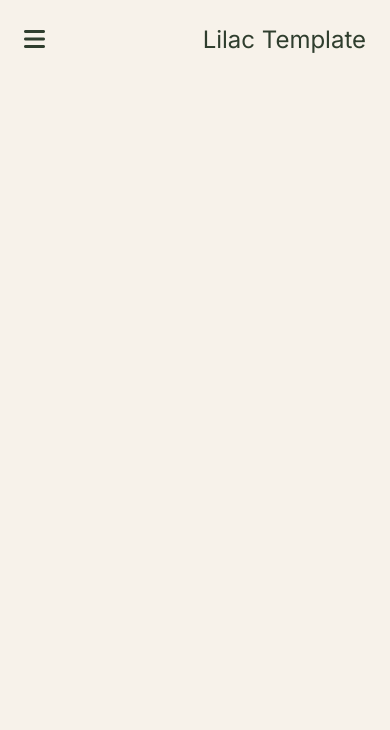
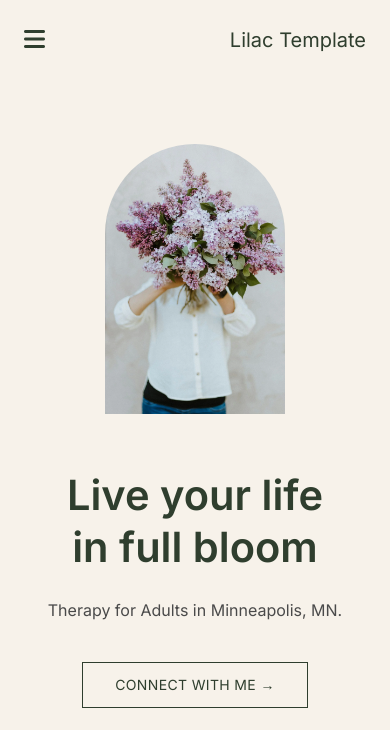
Before and after one commit to Krish480/growmytherapy-lilac-clone, a Next.js app: page / in a window 390 px wide. Shown: the top 730 px of the page. Built offline with nearby package versions, Linux system fonts and the light colour scheme; a web font is replaced by a local one.

Commit message:
Implement responsive navbar and hero section layout

```diff
--- /dev/null
+++ b/src/app/components/Hero.jsx
@@ -0,0 +1,44 @@
+import React from 'react'
+import Image from "next/image";
+
+const Hero = () => {
+    return (
+        <section className="bg-[var(--bg-main)]">
+            <div className="max-w-[1450px] mx-auto px-6 justify-center py-16 lg:py-12 grid grid-cols-1  lg:grid-cols-2 gap-14 items-center">
+
+                {/* Image */}
+                <div className="flex justify-center lg:justify-start">
+                    <div className="relative w-[180px] sm:w-[240px] lg:h-full lg:w-[520px] aspect-[4/6] overflow-hidden rounded-t-full">
+                        <Image
+                            src="/Hero.webp"
+                            alt="Lilac flowers"
+                            fill
+                            className="object-cover"
+                            priority
+                        />
+                    </div>
+                </div>
+
+                {/* Content */}
+                <div className="text-center lg:text-left">
+                    <h1 className="text-[2.6rem] sm:text-[3.2rem] lg:text-[3.6rem] font-semibold leading-tight font-[var(--font-heading)] text-[var(--text-primary)]">
+                        Live your life <br /> in full bloom
+                    </h1>
+
+                    <p className="mt-6 text-base sm:text-lg text-[var(--text-secondary)] font-[var(--font-body)]">
+                        Therapy for Adults in Minneapolis, MN.
+                    </p>
+
+                    <div className="mt-10">
+                        <button className="border border-[var(--border-dark)] px-8 py-3 text-sm tracking-wide uppercase text-[var(--text-primary)] hover:bg-[var(--text-primary)] hover:text-white transition-all duration-750">
+                            Connect with me →
+                        </button>
+                    </div>
+                </div>
+
+            </div>
+        </section>
+    )
+}
+
+export default Hero
--- a/src/app/components/Navbar.jsx
+++ b/src/app/components/Navbar.jsx
@@ -6,11 +6,11 @@ const Navbar = () => {
     const [open, setOpen] = useState(false);
 
     return (
-        <header className="bg-[var(--bg-main)] relative">
+        <header className="bg-[var(--bg-main)] sticky top-0 z-40">
             {/*  DESKTOP NAV  */}
-            <div className="hidden md:flex max-w-[1400px] mx-auto px-6 py-6 items-center justify-between">
-                <div className="text-3xl font-[var(--font-heading)] text-[var(--text-primary)]">
-                    Lilac Template
+            <div className="hidden md:flex max-w-8xl mx-auto px-14 py-4 items-center justify-between">
+                <div className="font-[var(--font-heading)] text-[var(--text-primary)]">
+                    <h1 className="text-3xl font-bold">Lilac Template</h1>
                 </div>
 
                 <nav className="flex gap-12 text-lg font-[var(--font-body)] text-[var(--text-primary)]">
@@ -29,7 +29,7 @@ const Navbar = () => {
                     <i className="fa-solid fa-bars" />
                 </button>
 
-                <div className="text-2xl font-[var(--font-heading)] text-[var(--text-primary)]">
+                <div className="text-xl  font-[var(--font-heading)] text-[var(--text-primary)]">
                     Lilac Template
                 </div>
             </div>
--- a/src/app/page.js
+++ b/src/app/page.js
@@ -1,9 +1,10 @@
 import React from 'react'
+import Hero from './components/Hero'
 
 const page = () => {
   return (
     <div>
-
+      <Hero/>
     </div>
   )
 }
```
Also changed, not shown: public/Hero.webp (added).
